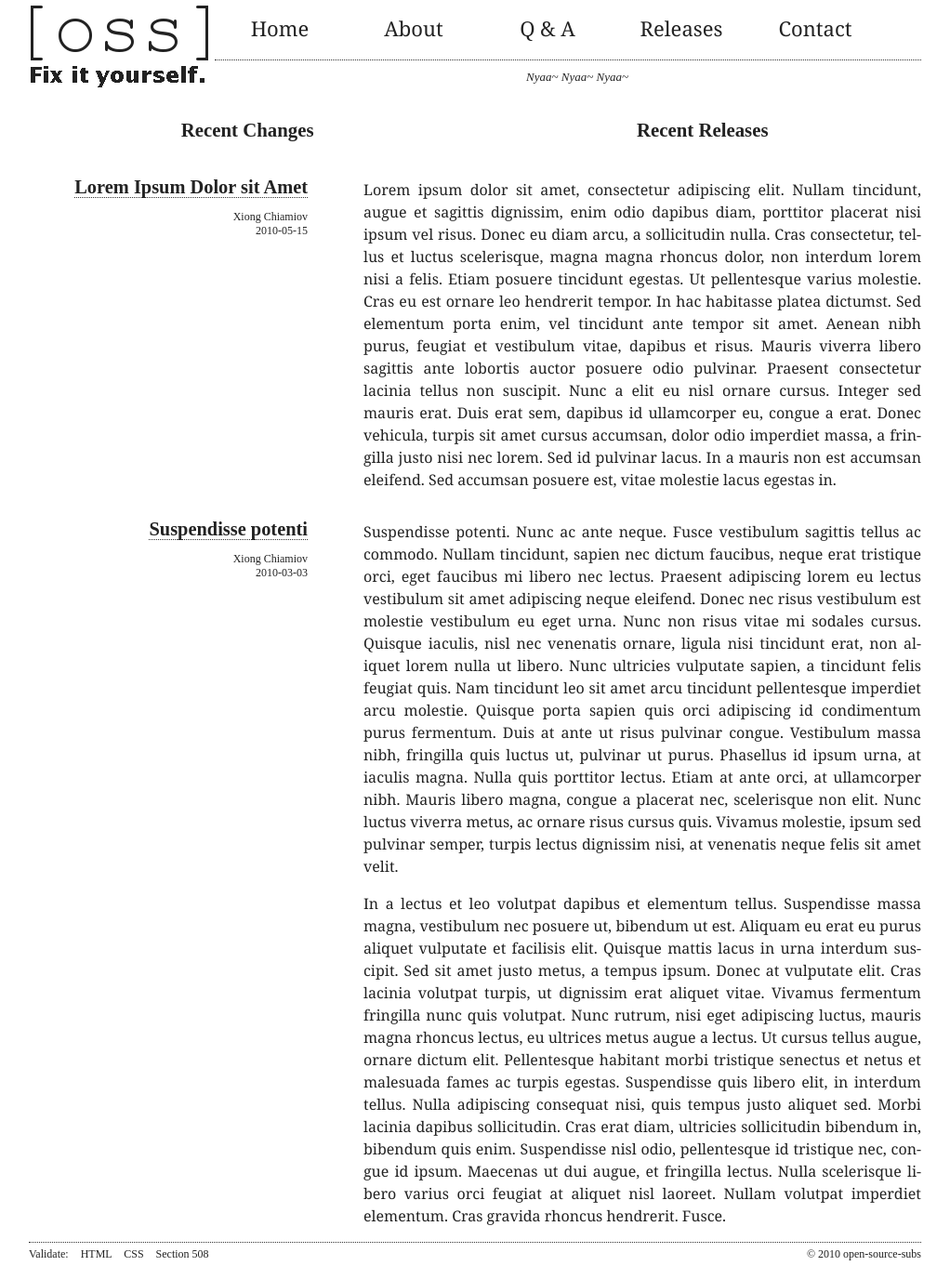
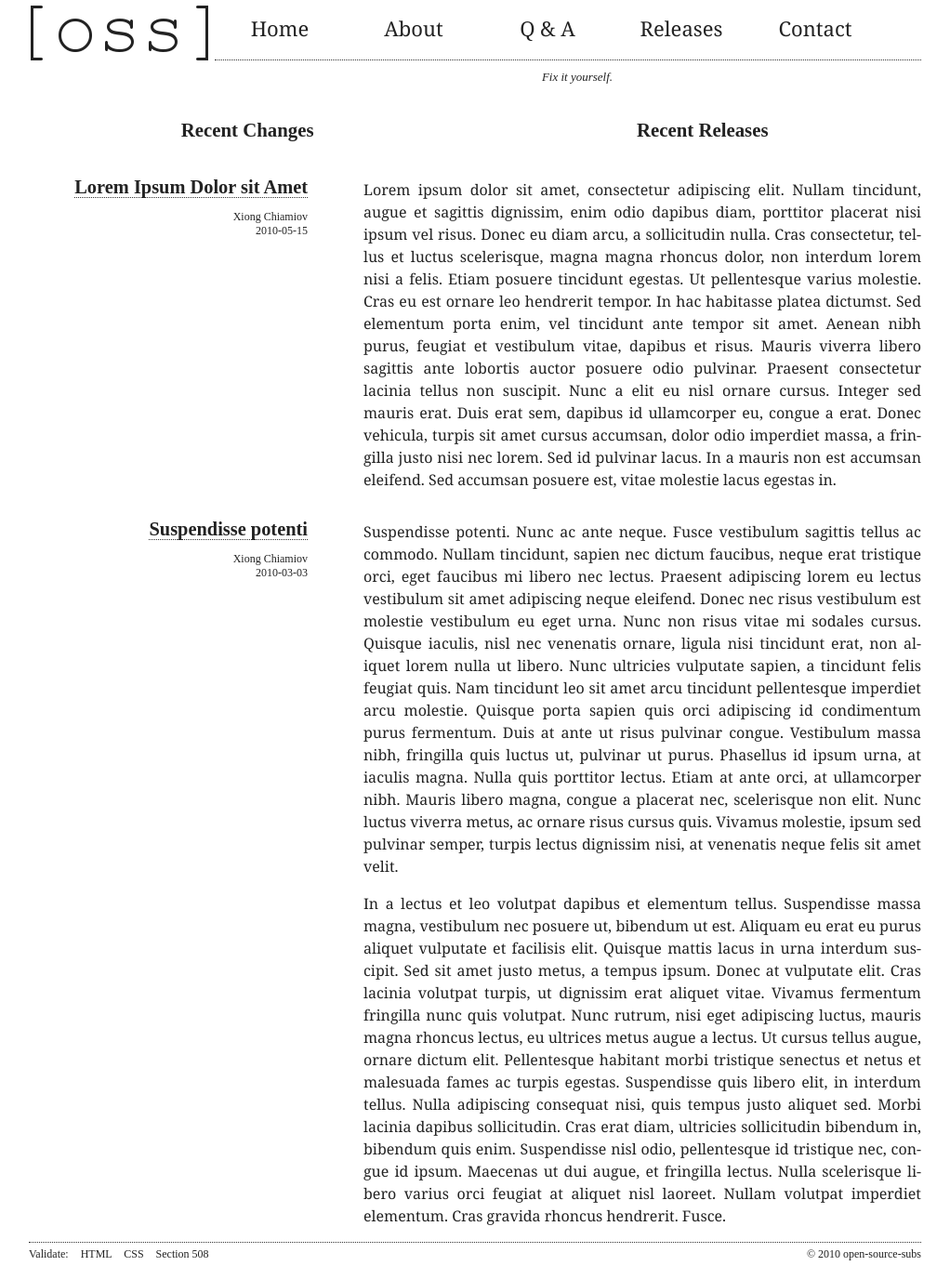
Before and after one commit to open-source-subs/open-source-subs.github.com, a Jekyll site: the page built from index.html, in a window 1280 px wide. Shown: the whole page at 93% size, without its empty margins (129-1151 px from the left). Built offline with Jekyll 4.4.1, drawn with Linux system fonts in a browser that asks for light colours; nearby versions of some CDN libraries; Markdown is read by kramdown in place of the engine named in the settings.

Commit message:
move tagline out of image

```diff
--- a/_includes/page_top.html
+++ b/_includes/page_top.html
@@ -16,7 +16,7 @@
 			<a href="/contact/">Contact</a>
 		</div>
 		<div id="bullshit">
-			Nyaa~  Nyaa~  Nyaa~
+			Fix it yourself.
 		</div>
 		<a href="/" id="logo"><img src="/media/images/logo.png" /></a>
 	</div>
```
Also changed, not shown: media/images/logo.png, 1 other file.
